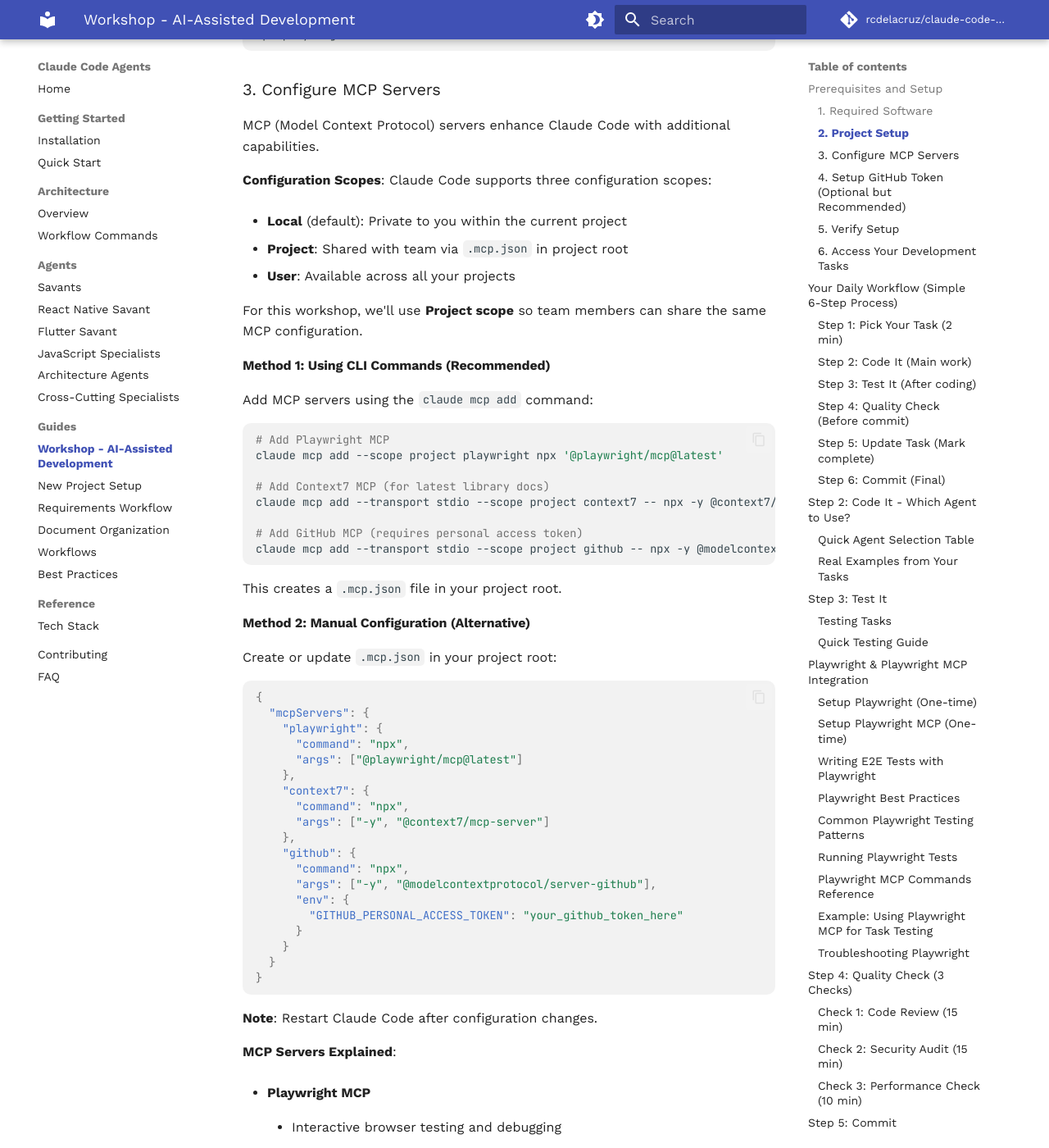
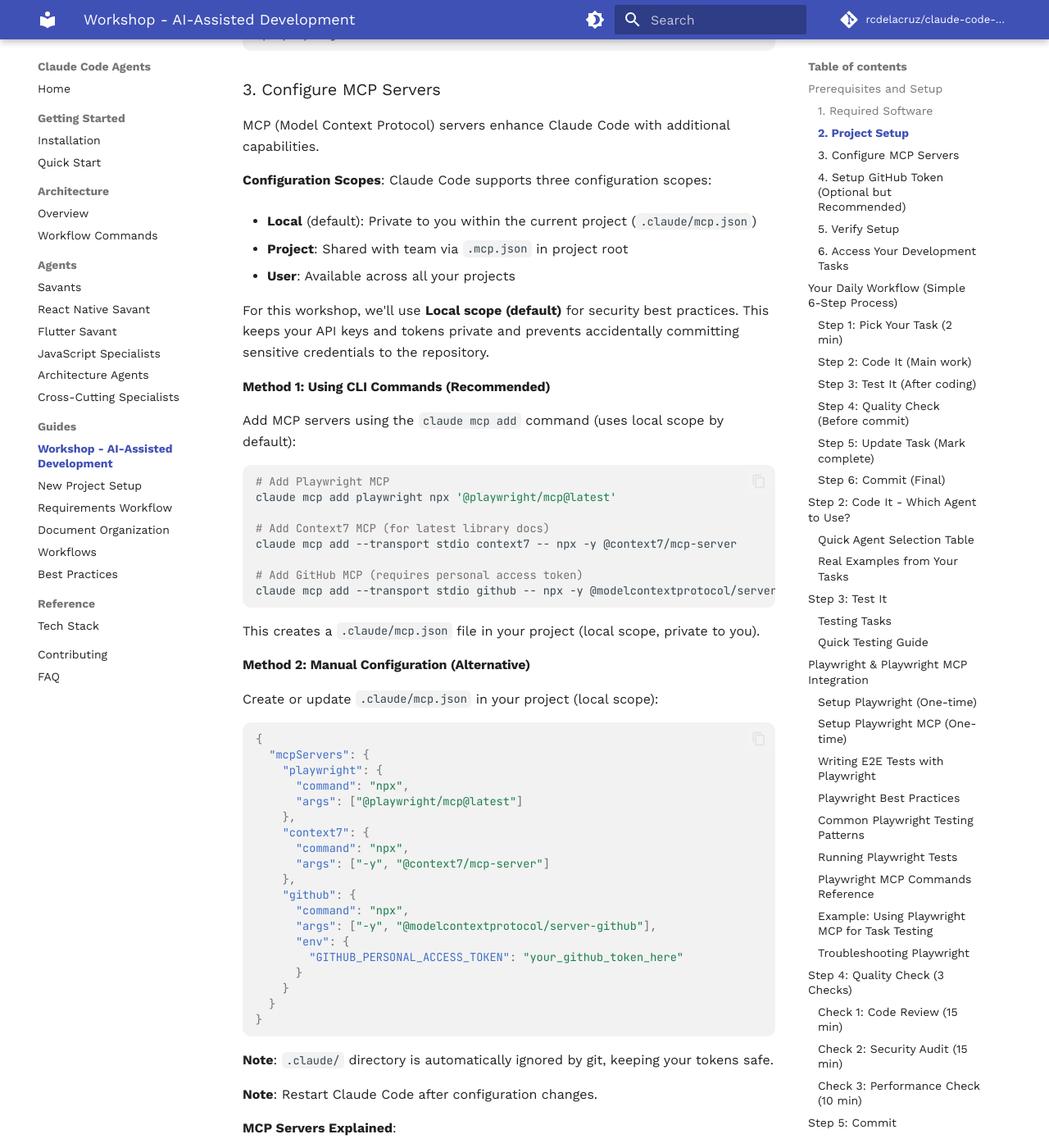
Before and after one commit to rcdelacruz/claude-code-agents, an MkDocs documentation site: the page built from docs/guides/workshop-ai-assisted-development.md, in a window 1280 px wide and 1400 px high, scrolled down 1277 px. Shown: the whole window at 82% size. Built offline with MkDocs 1.6.1 and Material for MkDocs 9.7.7, drawn with Linux system fonts in a browser that asks for light colours; comment, search, counter and statistics services are not loaded; some of the changed text lies outside the part shown.

````diff
--- a/docs/guides/workshop-ai-assisted-development.md
+++ b/docs/guides/workshop-ai-assisted-development.md
@@ -52,32 +52,32 @@
 
 **Configuration Scopes**: Claude Code supports three configuration scopes:
 
-- **Local** (default): Private to you within the current project
+- **Local** (default): Private to you within the current project (`.claude/mcp.json`)
 - **Project**: Shared with team via `.mcp.json` in project root
 - **User**: Available across all your projects
 
-For this workshop, we'll use **Project scope** so team members can share the same MCP configuration.
+For this workshop, we'll use **Local scope (default)** for security best practices. This keeps your API keys and tokens private and prevents accidentally committing sensitive credentials to the repository.
 
 #### Method 1: Using CLI Commands (Recommended)
 
-Add MCP servers using the `claude mcp add` command:
+Add MCP servers using the `claude mcp add` command (uses local scope by default):
 
 ```bash
 # Add Playwright MCP
-claude mcp add --scope project playwright npx '@playwright/mcp@latest'
+claude mcp add playwright npx '@playwright/mcp@latest'
 
 # Add Context7 MCP (for latest library docs)
-claude mcp add --transport stdio --scope project context7 -- npx -y @context7/mcp-server
+claude mcp add --transport stdio context7 -- npx -y @context7/mcp-server
 
 # Add GitHub MCP (requires personal access token)
-claude mcp add --transport stdio --scope project github -- npx -y @modelcontextprotocol/server-github
-```
-
-This creates a `.mcp.json` file in your project root.
+claude mcp add --transport stdio github -- npx -y @modelcontextprotocol/server-github
+```
+
+This creates a `.claude/mcp.json` file in your project (local scope, private to you).
 
 #### Method 2: Manual Configuration (Alternative)
 
-Create or update `.mcp.json` in your project root:
+Create or update `.claude/mcp.json` in your project (local scope):
 
 ```json
 {
@@ -101,6 +101,8 @@
 }
 ```
 
+**Note**: `.claude/` directory is automatically ignored by git, keeping your tokens safe.
+
 **Note**: Restart Claude Code after configuration changes.
 
 **MCP Servers Explained**:
@@ -168,9 +170,9 @@
 
 The GitHub MCP server will automatically read the token from the environment variable.
 
-**Option 2: In Project `.mcp.json` (Less secure - token in file)**
-
-Add to `.mcp.json` (make sure this file is in `.gitignore`):
+**Option 2: In Local `.claude/mcp.json` (Token in file - still secure)**
+
+Add to `.claude/mcp.json`:
 
 ```json
 {
@@ -186,12 +188,7 @@
 }
 ```
 
-**Verify `.gitignore` includes:**
-```
-.mcp.json
-```
-
-This prevents accidentally committing tokens to the repository.
+**Security**: The `.claude/` directory is automatically ignored by git, so your tokens are safe and won't be accidentally committed.
 
 ### 5. Verify Setup
 
````
Also changed, not shown: documents/ai-development-tracker-guide.md (added, +174 -0 lines), 1 other file.
